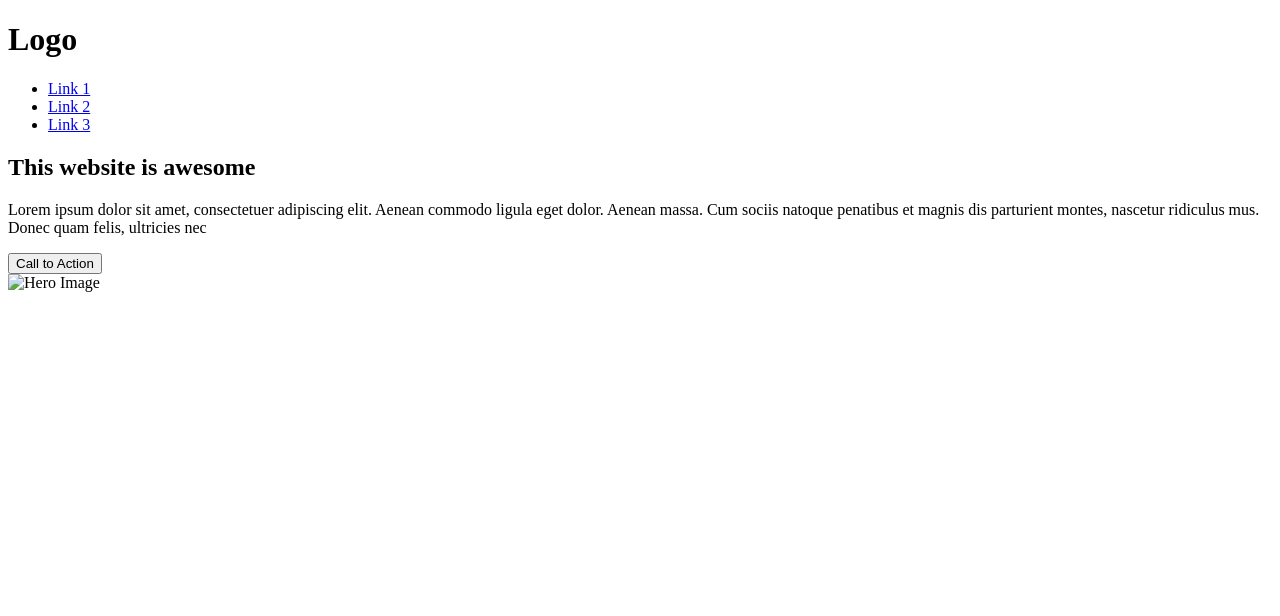
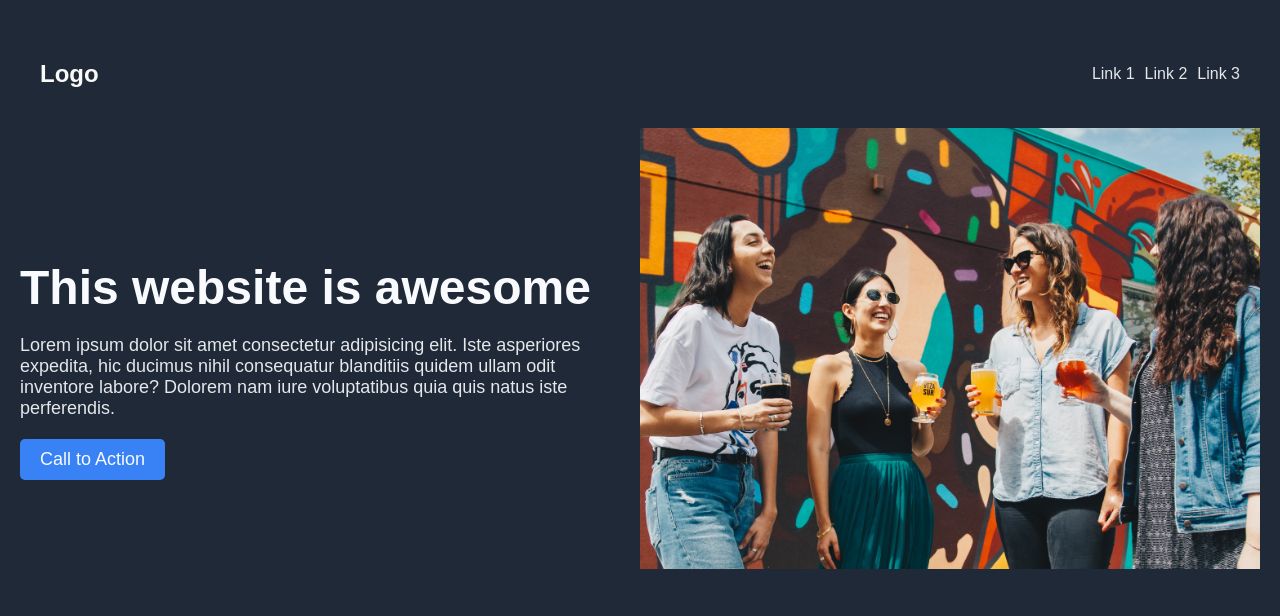
Before and after one commit to Euphrosine/landing-page, a plain HTML site: page index.html in a window 1280 px wide. Drawn offline with Linux system fonts and the light colour scheme.

Commit message:
html of section1 is styled and made few change to the html file

```diff
--- a/index.html
+++ b/index.html
@@ -1,15 +1,14 @@
 <!DOCTYPE html>
-<html lang="en">
+<html>
 <head>
-    <meta charset="UTF-8">
   <title>Landing Page</title>
-    <link rel="stylesheet" type="text/css" href="styles.css">
+  <link rel="stylesheet" type="text/css" href="style.css">
 </head>
 <body>
+  <section class="section">
+    <div class="container">
       <header>
-    <div class="logo">
-      <h1>Logo</h1>
-    </div>
+          <h1 class="logo">Logo</h1>
         <nav>
           <ul>
             <li><a href="#">Link 1</a></li>
@@ -18,18 +17,17 @@
           </ul>
         </nav>
       </header>
-
-  <section class="hero">
-    <div class="container">
+      <div class="hero">
         <div class="hero-content">
           <h2>This website is awesome</h2>
-        <p>Lorem ipsum dolor sit amet, consectetuer adipiscing elit. Aenean commodo ligula eget dolor. Aenean massa. Cum sociis natoque penatibus et magnis dis parturient montes, nascetur ridiculus mus.
-          Donec quam felis, ultricies nec</p>
+          <p>Lorem ipsum dolor sit amet consectetur adipisicing elit. Iste asperiores expedita,
+            hic ducimus nihil consequatur blanditiis quidem ullam odit
+            inventore labore? Dolorem nam iure voluptatibus quia quis natus iste perferendis.</p>
           <button class="cta-button">Call to Action</button>
         </div>
-      <img src="hero-image.jpg" alt="Hero Image">
+        <div class="hero-image">
+          <img src="images/people.jpg" alt="Hero Image">
+        </div>
+      </div>
     </div>
   </section>
-
-</body>
-</html>
--- /dev/null
+++ b/style.css
@@ -0,0 +1,95 @@
+body {
+    background-color: #1F2937;
+    color: #E5E7EB;
+    font-family: Arial, sans-serif;
+    margin: 0;
+    padding: 0;
+  }
+
+  .container {
+    margin: 0 auto;
+    padding: 20px;
+  }
+
+  header {
+    display: flex;
+    justify-content: space-between;
+    align-items: center;
+    padding: 20px;
+
+  }
+
+  .logo {
+    color: #F9FAF8;
+    font-size: 24px;
+  }
+
+  nav ul {
+    list-style-type: none;
+    margin: 0;
+    padding: 0;
+    display: flex;
+  }
+
+  nav ul li {
+    margin-left: 10px;
+  }
+
+  nav ul li:first-child {
+    margin-left: 0;
+  }
+
+  nav ul li a {
+    color: #E5E7EB;
+    text-decoration: none;
+  }
+
+  .section .container {
+    display: flex;
+    flex-direction: column;
+  }
+
+  .hero {
+    margin-bottom: 20px;
+    display: flex;
+    flex-wrap: wrap;
+    justify-content: center;
+    align-items: center;
+  }
+
+  .hero-content {
+    max-width: 600px;
+    margin-right: 20px;
+  }
+
+  .hero h2 {
+    color: #F9FAFE;
+    font-size: 48px;
+    font-weight: bold;
+    margin-bottom: 20px;
+  }
+
+  .hero p {
+    font-size: 18px;
+    margin-bottom: 20px;
+  }
+
+  .cta-button {
+    background-color: #3882F6;
+    color: #F9FAFE;
+    font-size: 18px;
+    padding: 10px 20px;
+    border: none;
+    border-radius: 5px;
+    cursor: pointer;
+  }
+
+  .hero-image {
+    max-width: 50%;
+    align-self: flex-end;
+    margin-left: auto;
+  }
+
+  .hero-image img {
+    max-width: 100%;
+  }
```
Also changed, not shown: images/people.jpg (added). Lines whose indentation alone changed are shown as unchanged.
